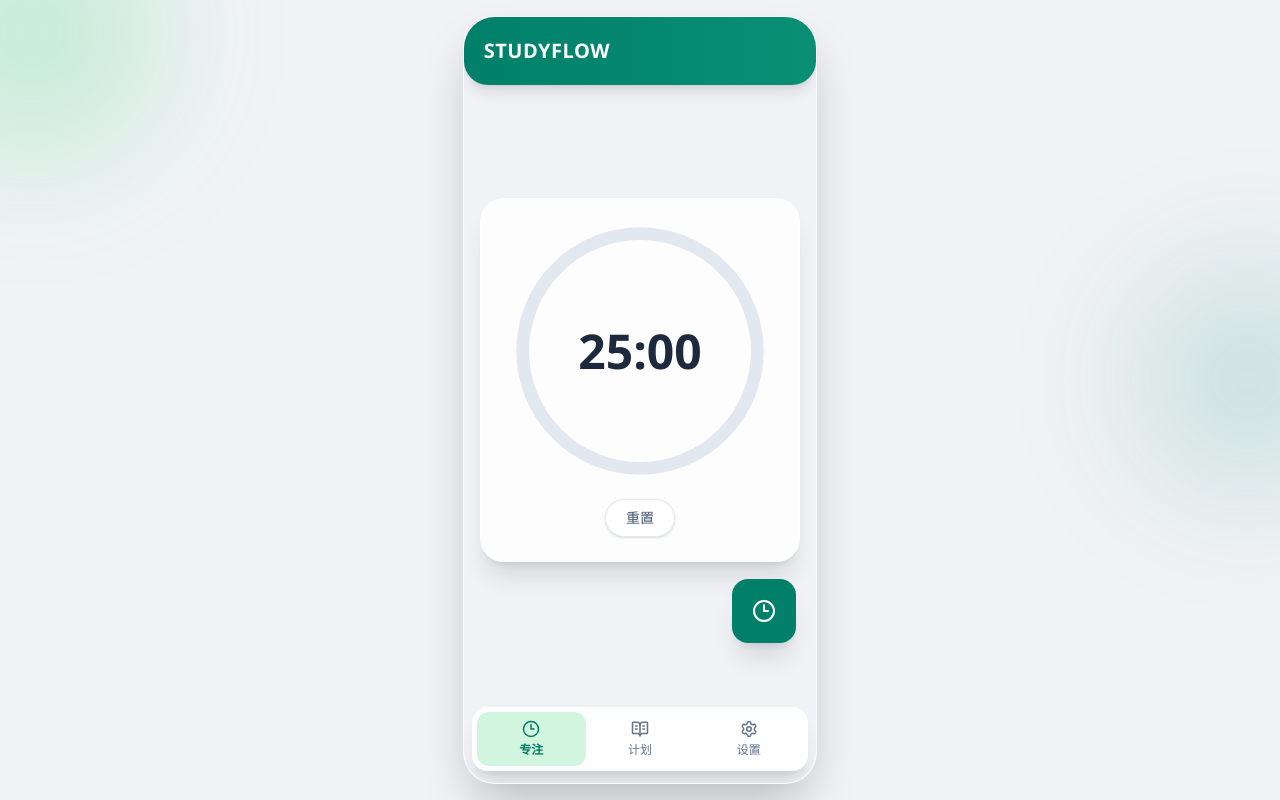
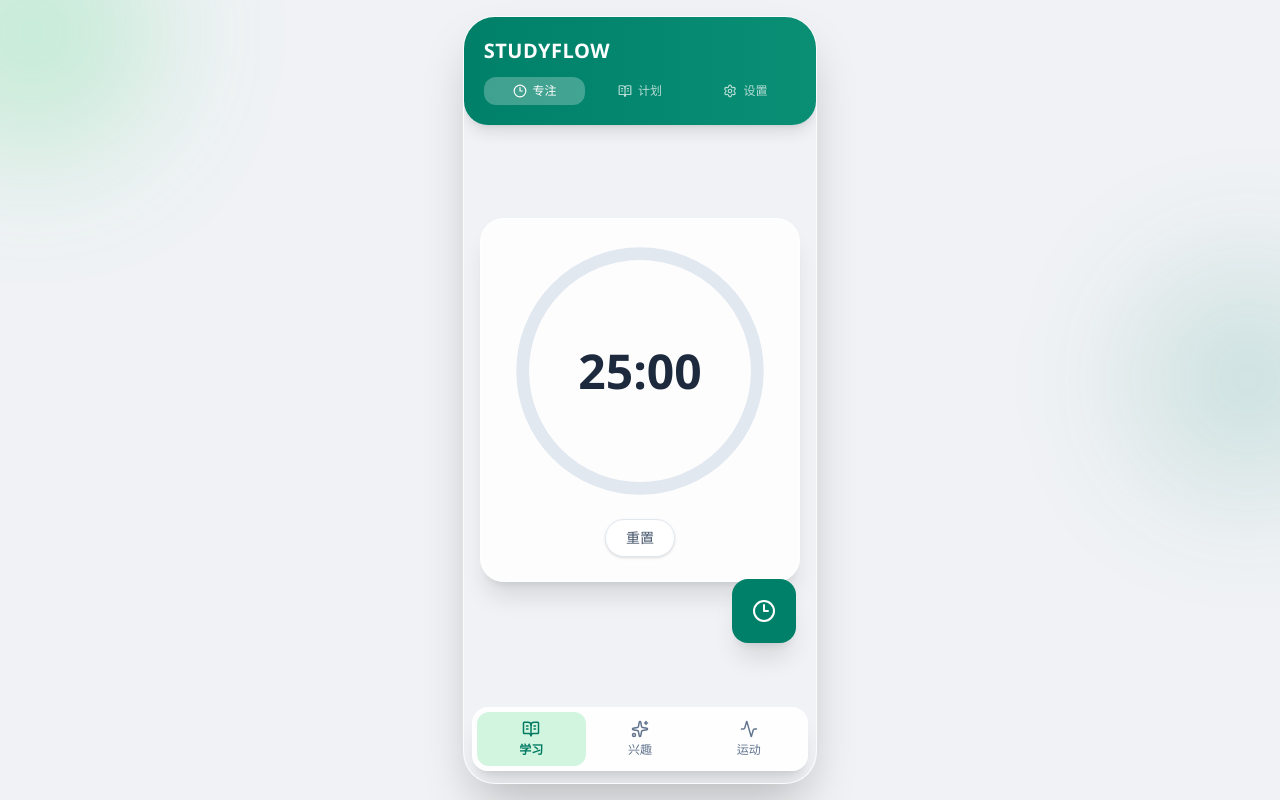
Before and after one commit to MistyCN/StydyFlow, a React (Vite) app: page / in a window 1280 px wide. Built offline with nearby package versions, Linux system fonts and the light colour scheme; what @capacitor/core would draw is missing.

Commit message:
sync: update App.jsx

```diff
--- a/src/App.jsx
+++ b/src/App.jsx
@@ -2,7 +2,7 @@ import { useEffect, useMemo, useState } from 'react'
 import { registerPlugin } from '@capacitor/core'
 import { Haptics, ImpactStyle } from '@capacitor/haptics'
 import { LocalNotifications } from '@capacitor/local-notifications'
-import { BookOpenText, Check, Clock3, Plus, Settings, Trash2 } from 'lucide-react'
+import { Activity, BookOpenText, Check, Clock3, Plus, Settings, Sparkles, Trash2 } from 'lucide-react'
 
 const PLAN_STORAGE_KEY = 'studyflow-plans'
 const LEGACY_MEMO_STORAGE_KEY = 'studyflow-memos'
@@ -133,6 +133,7 @@ function formatPlanTime(timestamp) {
 }
 
 function App() {
+  const [activeMainTab, setActiveMainTab] = useState('study')
   const [activeTab, setActiveTab] = useState('focus')
   const [isRunning, setIsRunning] = useState(false)
   const [plans, setPlans] = useState(() => loadPlans())
@@ -400,7 +401,13 @@ function App() {
     setPlans((previous) => previous.filter((plan) => plan.id !== id))
   }
 
-  const navItems = [
+  const mainNavItems = [
+    { id: 'study', label: '\u5b66\u4e60', icon: BookOpenText },
+    { id: 'interest', label: '\u5174\u8da3', icon: Sparkles },
+    { id: 'sport', label: '\u8fd0\u52a8', icon: Activity },
+  ]
+
+  const studySubItems = [
     { id: 'focus', label: '\u4e13\u6ce8', icon: Clock3 },
     { id: 'plans', label: '\u8ba1\u5212', icon: BookOpenText },
     { id: 'settings', label: '\u8bbe\u7f6e', icon: Settings },
@@ -414,10 +421,39 @@ function App() {
       <div className="relative flex h-[100svh] w-full flex-col overflow-hidden bg-[#F0F2F5] sm:h-[96svh] sm:w-auto sm:max-h-[900px] sm:aspect-[9/19.5] sm:rounded-[2rem] sm:border sm:border-white/70 sm:shadow-2xl">
         <header className="sticky top-0 z-20 rounded-b-3xl bg-gradient-to-r from-[#008069] to-[#0a8f75] px-5 py-5 text-white shadow-lg">
           <h1 className="text-xl font-bold tracking-wide">STUDYFLOW</h1>
+          {activeMainTab === 'study' && (
+            <div className="mt-3 flex gap-1">
+              {studySubItems.map((item) => {
+                const isActive = activeTab === item.id
+                const Icon = item.icon
+                return (
+                  <button
+                    key={item.id}
+                    type="button"
+                    onClick={() =>
+                      withFeedback(() => {
+                        setActiveTab(item.id)
+                        if (item.id === 'settings') {
+                          void refreshExactAlarmStatus()
+                          void refreshNotificationStatus()
+                        }
+                      })
+                    }
+                    className={`flex flex-1 items-center justify-center gap-1.5 rounded-xl py-1.5 text-xs font-medium transition active:bg-white/20 ${
+                      isActive ? 'bg-white/25 text-white' : 'text-white/70'
+                    }`}
+                  >
+                    <Icon size={14} />
+                    <span>{item.label}</span>
+                  </button>
+                )
+              })}
+            </div>
+          )}
         </header>
 
         <main className="relative min-h-0 flex-1 overflow-y-auto px-4 py-5 pb-32">
-          {activeTab === 'focus' && (
+          {activeTab === 'focus' && activeMainTab === 'study' && (
             <section className="animate-fade-in flex min-h-full flex-col items-center justify-center gap-7">
               {needsPermissionGuide && (
                 <div className="w-full rounded-2xl border border-amber-200 bg-amber-50 px-4 py-3 text-left">
@@ -429,6 +465,7 @@ function App() {
                     type="button"
                     onClick={() =>
                       withFeedback(() => {
+                        setActiveMainTab('study')
                         setActiveTab('settings')
                         void refreshExactAlarmStatus()
                         void refreshNotificationStatus()
@@ -514,7 +551,7 @@ function App() {
             </section>
           )}
 
-          {activeTab === 'plans' && (
+          {activeTab === 'plans' && activeMainTab === 'study' && (
             <section className="animate-fade-in flex min-h-full flex-col gap-3">
               <div className="rounded-3xl border border-white/60 bg-white/90 p-4 shadow-xl backdrop-blur">
                 <div className="mb-3 flex items-center justify-between">
@@ -604,7 +641,7 @@ function App() {
             </section>
           )}
 
-          {activeTab === 'settings' && (
+          {activeTab === 'settings' && activeMainTab === 'study' && (
             <section className="animate-fade-in space-y-3">
               <div className="rounded-3xl border border-white/60 bg-white/90 p-4 shadow-xl backdrop-blur">
                 <h2 className="text-sm font-semibold text-slate-800">{'\u8bbe\u7f6e'}</h2>
@@ -781,23 +818,40 @@ function App() {
               </div>
             </section>
           )}
+          {activeMainTab === 'interest' && (
+            <section className="animate-fade-in flex min-h-full flex-col items-center justify-center gap-4">
+              <div className="rounded-3xl border border-white/60 bg-white/90 p-8 shadow-xl backdrop-blur text-center">
+                <Sparkles size={40} className="mx-auto text-[#008069] mb-3" />
+                <p className="text-base font-semibold text-slate-700">{'\u5174\u8da3'}</p>
+                <p className="mt-2 text-sm text-slate-500">{'\u5373\u5c06\u63a8\u51fa\uff0c\u656c\u8bf7\u671f\u5f85'}</p>
+              </div>
+            </section>
+          )}
+
+          {activeMainTab === 'sport' && (
+            <section className="animate-fade-in flex min-h-full flex-col items-center justify-center gap-4">
+              <div className="rounded-3xl border border-white/60 bg-white/90 p-8 shadow-xl backdrop-blur text-center">
+                <Activity size={40} className="mx-auto text-[#008069] mb-3" />
+                <p className="text-base font-semibold text-slate-700">{'\u8fd0\u52a8'}</p>
+                <p className="mt-2 text-sm text-slate-500">{'\u5373\u5c06\u63a8\u51fa\uff0c\u656c\u8bf7\u671f\u5f85'}</p>
+              </div>
+            </section>
+          )}
         </main>
 
         <nav className="absolute bottom-3 left-2 right-2 z-20 flex rounded-2xl border border-white/70 bg-white/90 p-1 shadow-xl backdrop-blur">
-          {navItems.map((item) => {
-            const isActive = activeTab === item.id
+          {mainNavItems.map((item) => {
+            const isActive = activeMainTab === item.id
             const Icon = item.icon
-
             return (
               <button
                 key={item.id}
                 type="button"
                 onClick={() =>
                   withFeedback(() => {
-                    setActiveTab(item.id)
-                    if (item.id === 'settings') {
-                      void refreshExactAlarmStatus()
-                      void refreshNotificationStatus()
+                    setActiveMainTab(item.id)
+                    if (item.id === 'study') {
+                      setActiveTab('focus')
                     }
                   })
                 }
```
